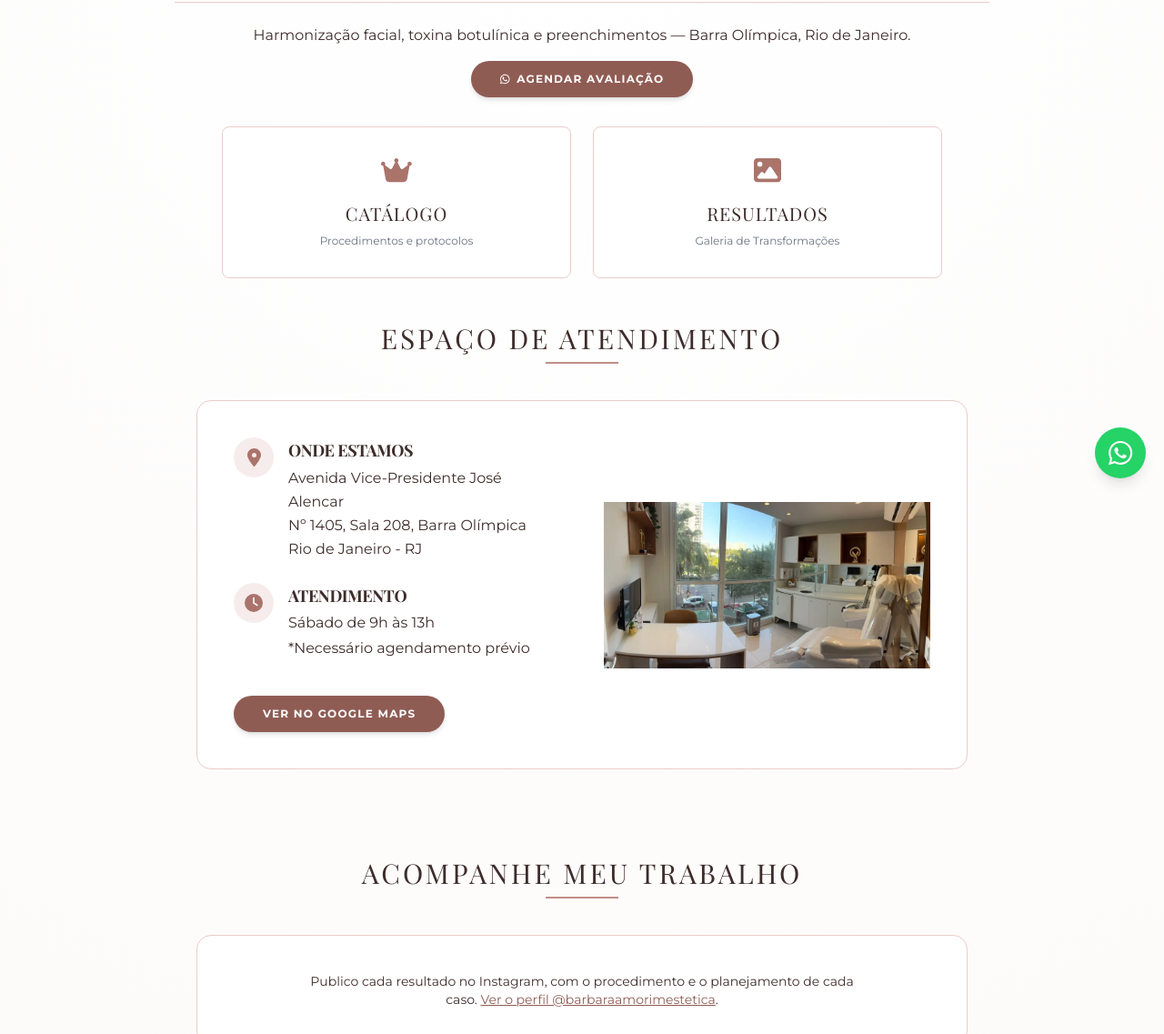
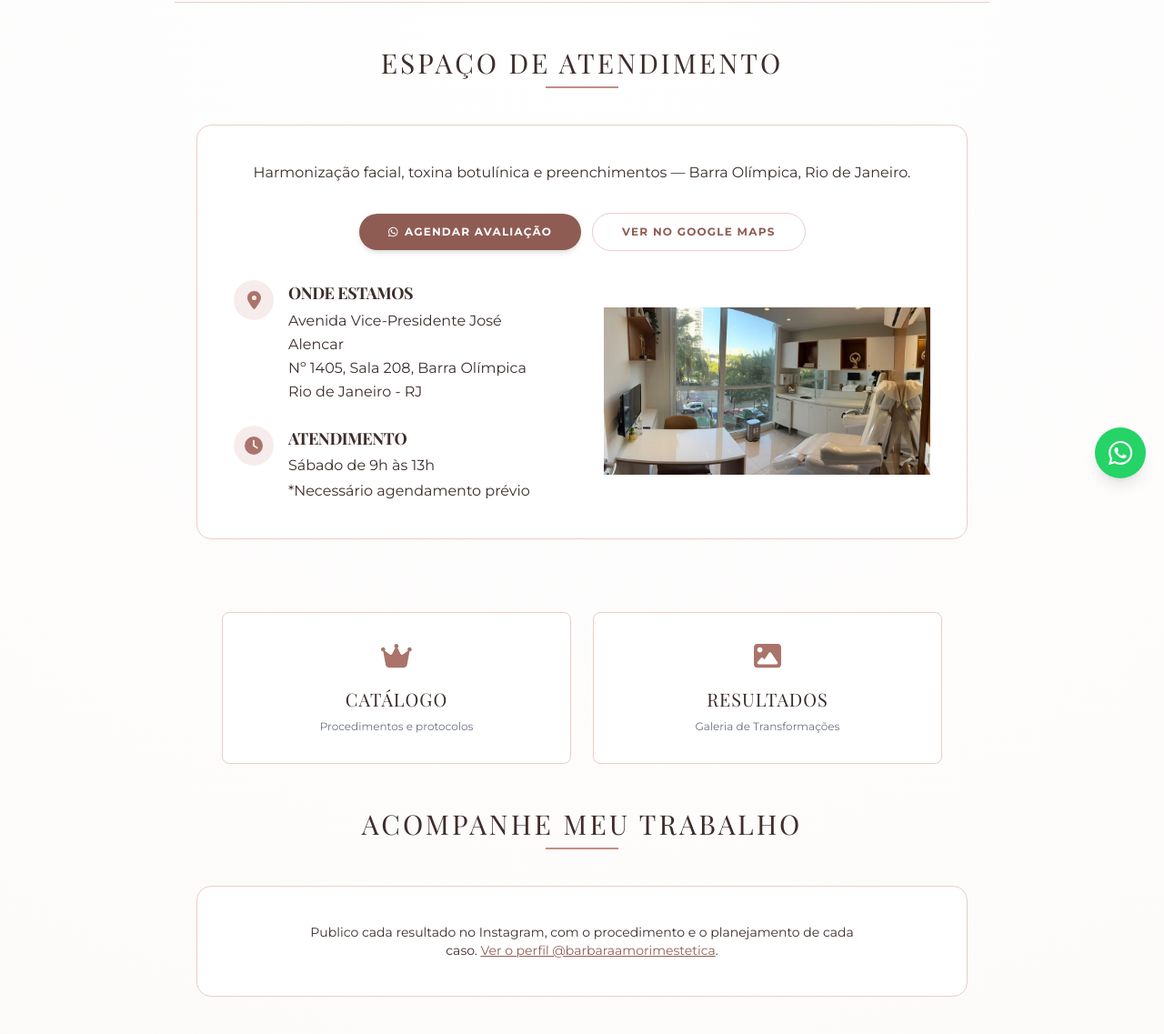
Before and after one commit to barbaraamorimestetica/baestetica, a plain HTML site: page index.html in a window 1280 px wide. Shown: the part 254-1391 px from the top of the page at 91% size. Drawn offline with Linux system fonts and the light colour scheme; no server answers; a script that the page names is missing.

Commit message:
A caixa do atendimento lidera a pagina inicial
Ordem nova: cabecalho, caixa do atendimento, cartoes de navegacao, acompanhe
meu trabalho. A frase de posicionamento e o botao de agendar saem de um bloco
solto e entram DENTRO da caixa, com o endereco e o horario. Assim o que a
paciente ve primeiro e um bloco so -- o que e, onde e, quando atende e como
marcar -- em vez de tres blocos a competir.

As duas acoes atravessam a caixa e ficam lado a lado no computador. Na coluna
do endereco nao cabiam: ela tem 383px e os dois botoes precisam de 491, entao
empilhavam. O Agendar fica com fundo cheio e o Maps com contorno -- um e o
objetivo do site, o outro e apoio.

E vem ANTES do endereco, nao depois. Com a caixa a liderar, medi o botao em
806px num ecra de 800: caia para baixo da dobra, que era exatamente o que este
trabalho existia para resolver. Subido, fica em 530 de 800.

TRES ERROS MEUS, os tres encontrados a contar tags com uma pilha e nao a olhar
a imagem:

Perdi a tag <section> de abertura -- o recorte comecou uma linha depois. O
navegador recupera sozinho, entao a pagina parecia certa e teria ido ao ar com
HTML invalido.

Deixei a linha de duas colunas sem fechar. O efeito era concreto: as acoes
ficaram como TERCEIRA coluna dentro da linha flex em vez de abaixo dela, e foi
isso que fez o meu proprio teste dizer que os botoes nao estavam lado a lado.
Quase culpei a largura.

E antes disso julguei, pela imagem, que os cartoes tinham ficado dentro da
caixa. Estavam fora; era leitura minha errada de um recorte cortado ao meio.

MEDIDO na dobra:

  1280x800   frase 456   agendar 530   os dois visiveis
  414x896    frase 555   agendar 681   os dois visiveis
  375x667    frase 555   agendar 713   o botao precisa de rolar 46px

Nao persegui esses 46px: num telefone real a barra de endereco come 60 a 90px,
entao a dobra verdadeira e ~580 e nem esta versao nem a anterior poriam o botao
la. No telefone quem cobre a acao e o botao flutuante do WhatsApp, sempre
visivel. O que se ganhou e a frase do "onde e" sem rolar nos tres tamanhos.

Contraste 0 achados, 0 transbordo de 320 a 414px, tags equilibradas.

```diff
--- a/index.html
+++ b/index.html
@@ -120,47 +120,51 @@
             </div>
         </header>
 
-        <!-- O que e, onde e, e o que fazer agora. Esta frase existia so no
-             <meta description> e nos dados estruturados: o Google lia-a e a
-             paciente nao. Quem chega de uma busca aterrava numa tela com um
-             nome e dois links de navegacao, e tinha de clicar para saber se
-             estava no lugar certo. -->
-        <div class="w-full max-w-3xl mx-auto px-4 mt-6 text-center flex flex-col items-center gap-4">
-            <p class="text-sm md:text-base tinta-texto leading-relaxed">
+        <!-- A caixa do atendimento lidera a pagina: o que e, onde e, quando
+             atende e como marcar, num bloco so. Os cartoes de navegacao vem
+             depois dela. -->
+        <section class="w-full max-w-6xl mx-auto py-12 px-6">
+            <div class="text-center mb-10">
+                <h2 class="serif text-2xl md:text-3xl tinta-texto uppercase tracking-widest">Espaço de Atendimento</h2>
+                <div class="w-20 h-0.5 filete mx-auto mt-2"></div>
+            </div>
+
+            <div class="bg-white p-6 md:p-10 rounded-2xl card-shadow">
+
+                <!-- O que e e onde e, antes do endereco. A frase existia so
+                     no <meta description> e nos dados estruturados: o Google
+                     lia-a e a paciente nao. -->
+                <p class="text-sm md:text-base tinta-texto leading-relaxed text-center mb-8">
                     Harmonização facial, toxina botulínica e preenchimentos
                     <span class="whitespace-nowrap">&mdash; Barra Olímpica, Rio de Janeiro.</span>
                 </p>
+
+                <!-- As acoes vem ANTES do endereco, e nao depois. Com a caixa a liderar a
+                     pagina, medi o botao de agendar em 806px num ecra de 800: caia
+                     para baixo da dobra, que era exatamente o que este trabalho
+                     existia para resolver. Aqui fica visivel sem rolar.
+
+                     Atravessam a caixa e nao a coluna do endereco: la a
+                     coluna tem 383px e os dois botoes precisam de 491, entao
+                     empilhavam. Aqui ha 1024px e ficam lado a lado.
+                     Agendar primeiro: e o objetivo do site. O Maps fica como
+                     acao secundaria, com o contorno em vez do fundo. -->
+                <div class="mb-8 flex flex-wrap items-center justify-center gap-3">
                     <a href="https://wa.me/5522999408603?text=Ol%C3%A1%20B%C3%A1rbara!%20Gostaria%20de%20agendar%20uma%20avalia%C3%A7%C3%A3o."
                        target="_blank" rel="noopener"
                        class="botao-marca inline-flex items-center gap-2 px-8 py-3 rounded-full text-xs font-bold uppercase tracking-widest shadow-md transition-all">
                 <svg class="icon" width="448" height="512" viewBox="0 0 448 512" xmlns="http://www.w3.org/2000/svg" aria-hidden="true"><path d="M380.9 97.1C339 55.1 283.2 32 223.9 32c-122.4 0-222 99.6-222 222 0 39.1 10.2 77.3 29.6 111L0 480l117.7-30.9c32.4 17.7 68.9 27 106.1 27h.1c122.3 0 224.1-99.6 224.1-222 0-59.3-25.2-115-67.1-157zm-157 341.6c-33.2 0-65.7-8.9-94-25.7l-6.7-4-69.8 18.3L72 359.2l-4.4-7c-18.5-29.4-28.2-63.3-28.2-98.2 0-101.7 82.8-184.5 184.6-184.5 49.3 0 95.6 19.2 130.4 54.1 34.8 34.9 56.2 81.2 56.1 130.5 0 101.8-84.9 184.6-186.6 184.6zm101.2-138.2c-5.5-2.8-32.8-16.2-37.9-18-5.1-1.9-8.8-2.8-12.5 2.8-3.7 5.6-14.3 18-17.6 21.8-3.2 3.7-6.5 4.2-12 1.4-32.6-16.3-54-29.1-75.5-66-5.7-9.8 5.7-9.1 16.3-30.3 1.8-3.7.9-6.9-.5-9.7-1.4-2.8-12.5-30.1-17.1-41.2-4.5-10.8-9.1-9.3-12.5-9.5-3.2-.2-6.9-.2-10.6-.2-3.7 0-9.7 1.4-14.8 6.9-5.1 5.6-19.4 19-19.4 46.3 0 27.3 19.9 53.7 22.6 57.4 2.8 3.7 39.1 59.7 94.8 83.8 35.2 15.2 49 16.5 66.6 13.9 10.7-1.6 32.8-13.4 37.4-26.4 4.6-13 4.6-24.1 3.2-26.4-1.3-2.5-5-3.9-10.5-6.6z"/></svg>
                         Agendar avaliação
                     </a>
+
+                    <a href="https://www.google.com/maps/search/?api=1&query=Avenida+Vice-Presidente+José+Alencar+1405+Sala+208+Barra+Olímpica"
+                    target="_blank" rel="noopener"
+                    class="inline-block px-8 py-3 rounded-full text-xs font-bold uppercase tracking-widest border borda-marca tinta-forte borda-realce transition-colors">
+                        Ver no Google Maps
+                    </a>
                 </div>
 
-        <div class="flex flex-col md:flex-row justify-center items-center gap-6 mt-8 w-full px-4">
-
-            <a href="catalogo.html" class="flex-1 max-w-sm card-shadow bg-white p-8 rounded-lg text-center group border borda-marca borda-realce transition-all">
-                <svg class="icon tinta-marca text-3xl mb-4" width="576" height="512" viewBox="0 0 576 512" xmlns="http://www.w3.org/2000/svg" aria-hidden="true"><path d="M309 106c11.4-7 19-19.7 19-34c0-22.1-17.9-40-40-40s-40 17.9-40 40c0 14.4 7.6 27 19 34L209.7 220.6c-9.1 18.2-32.7 23.4-48.6 10.7L72 160c5-6.7 8-15 8-24c0-22.1-17.9-40-40-40S0 113.9 0 136s17.9 40 40 40c.2 0 .5 0 .7 0L86.4 427.4c5.5 30.4 32 52.6 63 52.6H426.6c30.9 0 57.4-22.1 63-52.6L535.3 176c.2 0 .5 0 .7 0c22.1 0 40-17.9 40-40s-17.9-40-40-40s-40 17.9-40 40c0 9 3 17.3 8 24l-89.1 71.3c-15.9 12.7-39.5 7.5-48.6-10.7L309 106z"/></svg>
-                <h2 class="serif text-xl tinta-texto uppercase tracking-wider">Catálogo</h2>
-                <p class="text-xs tinta-suave mt-2">Procedimentos e protocolos</p>
-            </a>
-
-            <a href="Resultados.html" class="flex-1 max-w-sm card-shadow bg-white p-8 rounded-lg text-center group border borda-marca borda-realce transition-all">
-                <svg class="icon tinta-marca text-3xl mb-4" width="512" height="512" viewBox="0 0 512 512" xmlns="http://www.w3.org/2000/svg" aria-hidden="true"><path d="M0 96C0 60.7 28.7 32 64 32H448c35.3 0 64 28.7 64 64V416c0 35.3-28.7 64-64 64H64c-35.3 0-64-28.7-64-64V96zM323.8 202.5c-4.5-6.6-11.9-10.5-19.8-10.5s-15.4 3.9-19.8 10.5l-87 127.6L170.7 297c-4.6-5.7-11.5-9-18.7-9s-14.2 3.3-18.7 9l-64 80c-5.8 7.2-6.9 17.1-2.9 25.4s12.4 13.6 21.6 13.6h96 32H424c8.9 0 17.1-4.9 21.2-12.8s3.6-17.4-1.4-24.7l-120-176zM112 192a48 48 0 1 0 0-96 48 48 0 1 0 0 96z"/></svg>
-                <h2 class="serif text-xl tinta-texto uppercase tracking-wider">Resultados</h2>
-                <p class="text-xs tinta-suave mt-2">Galeria de Transformações</p>
-            </a>
-
-        </div>
-
-        <section class="w-full max-w-6xl mx-auto py-12 px-6">
-            <div class="text-center mb-10">
-                <h2 class="serif text-2xl md:text-3xl tinta-texto uppercase tracking-widest">Espaço de Atendimento</h2>
-                <div class="w-20 h-0.5 filete mx-auto mt-2"></div>
-            </div>
-
-            <div class="flex flex-col md:flex-row items-center gap-12 bg-white p-6 md:p-10 rounded-2xl card-shadow">
+                <div class="flex flex-col md:flex-row items-center gap-12">
 
                     <div class="w-full md:w-1/2 space-y-6">
                     <div class="flex items-start gap-4">
@@ -188,13 +192,6 @@
                         </div>
                     </div>
 
-                    <div class="pt-4">
-                        <a href="https://www.google.com/maps/search/?api=1&query=Avenida+Vice-Presidente+José+Alencar+1405+Sala+208+Barra+Olímpica"
-                        target="_blank" rel="noopener"
-                        class="botao-marca inline-block px-8 py-3 rounded-full text-xs font-bold uppercase tracking-widest transition-all shadow-md">
-                            Ver no Google Maps
-                        </a>
-                    </div>
                 </div>
 
                 <div class="w-full md:w-1/2">
@@ -208,7 +205,27 @@
                 </div>
 
                 </div>
+
+
+            </div>
         </section>
+
+        <div class="flex flex-col md:flex-row justify-center items-center gap-6 mt-8 w-full px-4">
+
+            <a href="catalogo.html" class="flex-1 max-w-sm card-shadow bg-white p-8 rounded-lg text-center group border borda-marca borda-realce transition-all">
+                <svg class="icon tinta-marca text-3xl mb-4" width="576" height="512" viewBox="0 0 576 512" xmlns="http://www.w3.org/2000/svg" aria-hidden="true"><path d="M309 106c11.4-7 19-19.7 19-34c0-22.1-17.9-40-40-40s-40 17.9-40 40c0 14.4 7.6 27 19 34L209.7 220.6c-9.1 18.2-32.7 23.4-48.6 10.7L72 160c5-6.7 8-15 8-24c0-22.1-17.9-40-40-40S0 113.9 0 136s17.9 40 40 40c.2 0 .5 0 .7 0L86.4 427.4c5.5 30.4 32 52.6 63 52.6H426.6c30.9 0 57.4-22.1 63-52.6L535.3 176c.2 0 .5 0 .7 0c22.1 0 40-17.9 40-40s-17.9-40-40-40s-40 17.9-40 40c0 9 3 17.3 8 24l-89.1 71.3c-15.9 12.7-39.5 7.5-48.6-10.7L309 106z"/></svg>
+                <h2 class="serif text-xl tinta-texto uppercase tracking-wider">Catálogo</h2>
+                <p class="text-xs tinta-suave mt-2">Procedimentos e protocolos</p>
+            </a>
+
+            <a href="Resultados.html" class="flex-1 max-w-sm card-shadow bg-white p-8 rounded-lg text-center group border borda-marca borda-realce transition-all">
+                <svg class="icon tinta-marca text-3xl mb-4" width="512" height="512" viewBox="0 0 512 512" xmlns="http://www.w3.org/2000/svg" aria-hidden="true"><path d="M0 96C0 60.7 28.7 32 64 32H448c35.3 0 64 28.7 64 64V416c0 35.3-28.7 64-64 64H64c-35.3 0-64-28.7-64-64V96zM323.8 202.5c-4.5-6.6-11.9-10.5-19.8-10.5s-15.4 3.9-19.8 10.5l-87 127.6L170.7 297c-4.6-5.7-11.5-9-18.7-9s-14.2 3.3-18.7 9l-64 80c-5.8 7.2-6.9 17.1-2.9 25.4s12.4 13.6 21.6 13.6h96 32H424c8.9 0 17.1-4.9 21.2-12.8s3.6-17.4-1.4-24.7l-120-176zM112 192a48 48 0 1 0 0-96 48 48 0 1 0 0 96z"/></svg>
+                <h2 class="serif text-xl tinta-texto uppercase tracking-wider">Resultados</h2>
+                <p class="text-xs tinta-suave mt-2">Galeria de Transformações</p>
+            </a>
+
+        </div>
+
 
         <section class="w-full max-w-6xl mx-auto py-12 px-6">
             <div class="text-center mb-10">
```
Also changed, not shown: css/site.css. Lines whose indentation alone changed are shown as unchanged.
